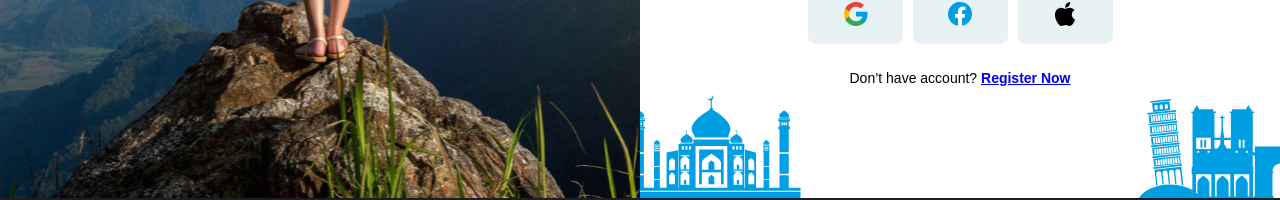
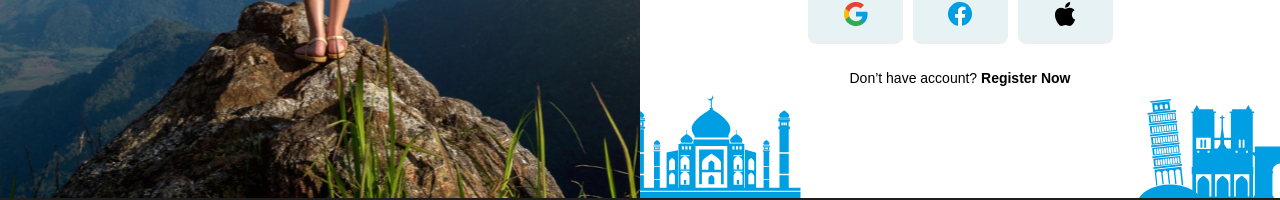
Before and after one commit to DamifeZion/travelista, a React (Vite) app: page / in a window 1280 px wide. Shown: the part 586-786 px from the top of the page. Built offline with nearby package versions, Linux system fonts and the light colour scheme; a web font is replaced by a local one.

Commit message:
update: Removed default styling for a tag

```diff
--- a/src/index.css
+++ b/src/index.css
@@ -38,6 +38,16 @@ body {
 
 .overflow-y::-webkit-scrollbar {
   display: none;
+}
+
+a {
+  color: unset;
+  text-decoration: none;
+}
+
+a:visited {
+  color: unset;
+  text-decoration: none;
 }
 
 section {
@@ -198,7 +208,7 @@ main {
   width: 364px;
 }
 
-.wrapper .form-wrapper form .input-cont:active + label{
+.wrapper .form-wrapper form .input-cont:active + label {
   color: red;
 }
 
```
